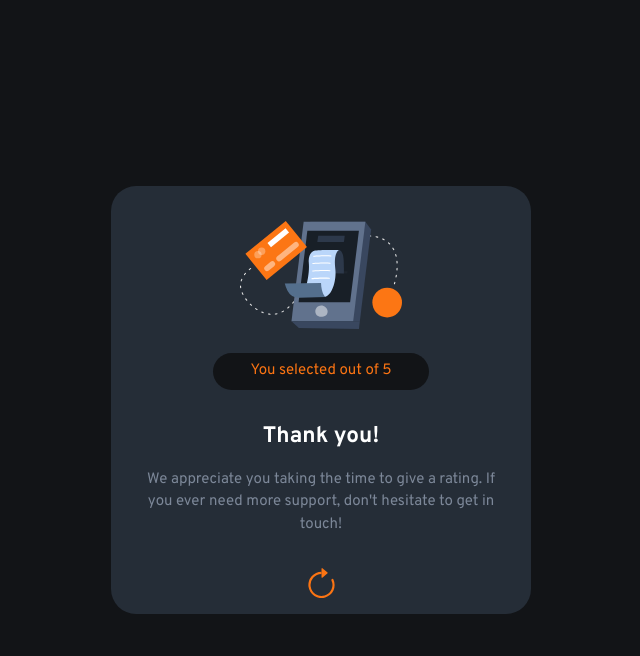
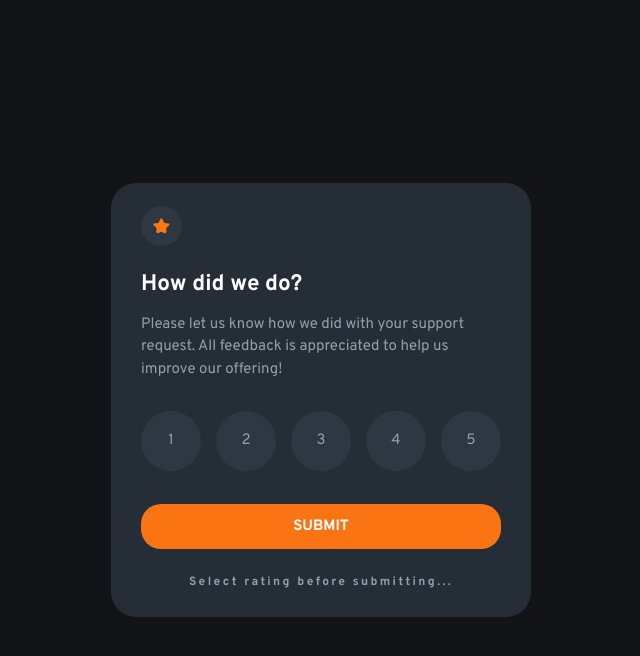
Before and after one commit to mamba-dev-KE/interactive-rating-component, a React (Create React App) app: page / in a window 1280 px wide. Both pictures are taken after a click on the button "SUBMIT". Shown: the top 656 px of the page, without its empty margins (319-959 px from the left). Built offline with nearby package versions, Linux system fonts and the light colour scheme.

Commit message:
error message and animations done

```diff
--- a/src/App.jsx
+++ b/src/App.jsx
@@ -6,6 +6,7 @@ function App() {
   const initialState = {
     rating: null,
     isSubmitted: false,
+    isError: false,
   };
 
   const [state, dispatch] = useReducer(reducer, initialState);
@@ -16,6 +17,7 @@ function App() {
         dispatch={dispatch}
         rating={state.rating}
         isSubmitted={state.isSubmitted}
+        isError={state.isError}
       />
     </main>
   );
--- a/src/app/reducer.js
+++ b/src/app/reducer.js
@@ -11,6 +11,10 @@ export const reset = () => {
   return { type: "RESET" };
 };
 
+export const error = () => {
+  return { type: "SET_ERROR" };
+};
+
 // reducer
 export const reducer = (state, action) => {
   switch (action.type) {
@@ -20,6 +24,8 @@ export const reducer = (state, action) => {
       return { ...state, isSubmitted: !state.isSubmitted };
     case "RESET":
       return { isSubmitted: false, rating: null };
+    case "SET_ERROR":
+      return { ...state, isError: !state.isError };
     default:
       return state;
   }
--- a/src/components/Card/Animation.jsx
+++ b/src/components/Card/Animation.jsx
@@ -27,3 +27,16 @@ export const cardImageVariants = {
     scale: 1,
   },
 };
+
+export const errorVariants = {
+  hidden: {
+    opacity: 0,
+    scale: 0,
+    x: -1000,
+  },
+  visible: {
+    opacity: 1,
+    scale: 0.8,
+    x: 0,
+  },
+};
--- a/src/components/Card/Card.jsx
+++ b/src/components/Card/Card.jsx
@@ -2,18 +2,19 @@ import "./Card.scss";
 import Ratings from "../Ratings/Ratings";
 import star from "../../images/icon-star.svg";
 
-import { cardVariants, cardImageVariants } from "./Animation";
+import { cardVariants, cardImageVariants, errorVariants } from "./Animation";
 import { motion } from "framer-motion";
 
-import { toggleSubmit } from "../../app/reducer";
+import { toggleSubmit, error } from "../../app/reducer";
 import Thanks from "../Thanks/Thanks";
 
-const Card = ({ dispatch, rating, isSubmitted }) => {
+const Card = ({ dispatch, rating, isSubmitted, isError }) => {
   const handleSubmit = () => {
-    dispatch(toggleSubmit());
+    rating === null ? dispatch(error()) : dispatch(toggleSubmit());
   };
   if (!isSubmitted) {
     return (
+      <>
         <motion.article
           className="rating-card center pointer"
           initial="hidden"
@@ -28,12 +29,15 @@ const Card = ({ dispatch, rating, isSubmitted }) => {
             alt="star"
             variants={cardImageVariants}
           />
-        <motion.h1 className="rating-card__title" variants={cardImageVariants}>
+          <motion.h1
+            className="rating-card__title"
+            variants={cardImageVariants}
+          >
             How did we do?
           </motion.h1>
           <motion.p className="rating-card__text" variants={cardImageVariants}>
-          Please let us know how we did with your support request. All feedback
-          is appreciated to help us improve our offering!
+            Please let us know how we did with your support request. All
+            feedback is appreciated to help us improve our offering!
           </motion.p>
           <Ratings dispatch={dispatch} rating={rating} />
           <motion.button
@@ -44,7 +48,16 @@ const Card = ({ dispatch, rating, isSubmitted }) => {
           >
             Submit
           </motion.button>
+          {isError && (
+            <motion.span
+              className="rating-card__error"
+              variants={errorVariants}
+            >
+              Select rating before submitting...
+            </motion.span>
+          )}
         </motion.article>
+      </>
     );
   } else {
     return <Thanks dispatch={dispatch} rating={rating} />;
--- a/src/components/Card/Card.scss
+++ b/src/components/Card/Card.scss
@@ -48,3 +48,14 @@
     color: hsl($primary-color);
   }
 }
+
+.rating-card__error {
+  font-size: 1.5rem;
+  font-weight: 700;
+  text-align: center;
+  display: block;
+
+  margin-top: 1.5em;
+  letter-spacing: 0.2em;
+  color: hsl($light-gray);
+}
```
Lines whose indentation alone changed are shown as unchanged.
